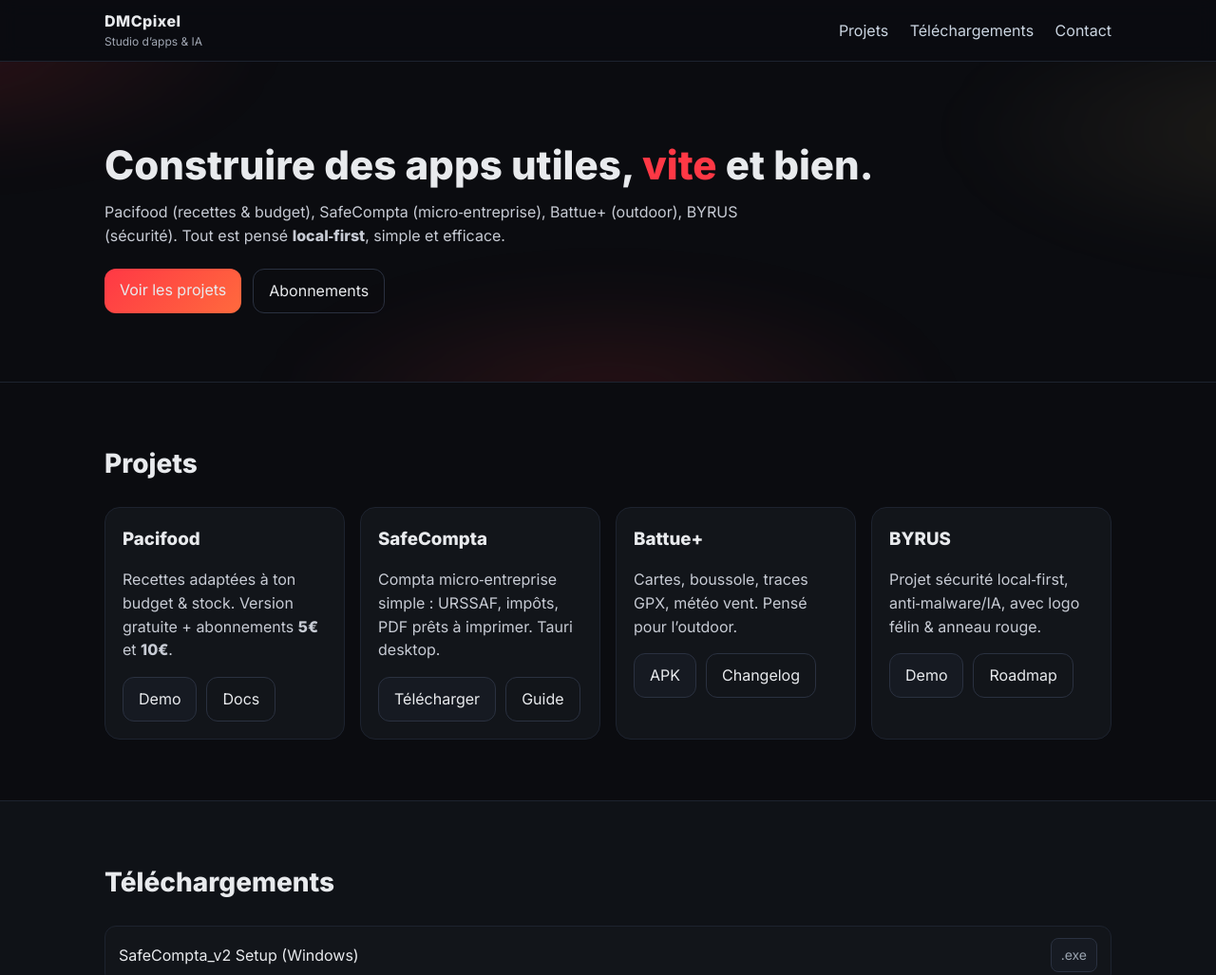
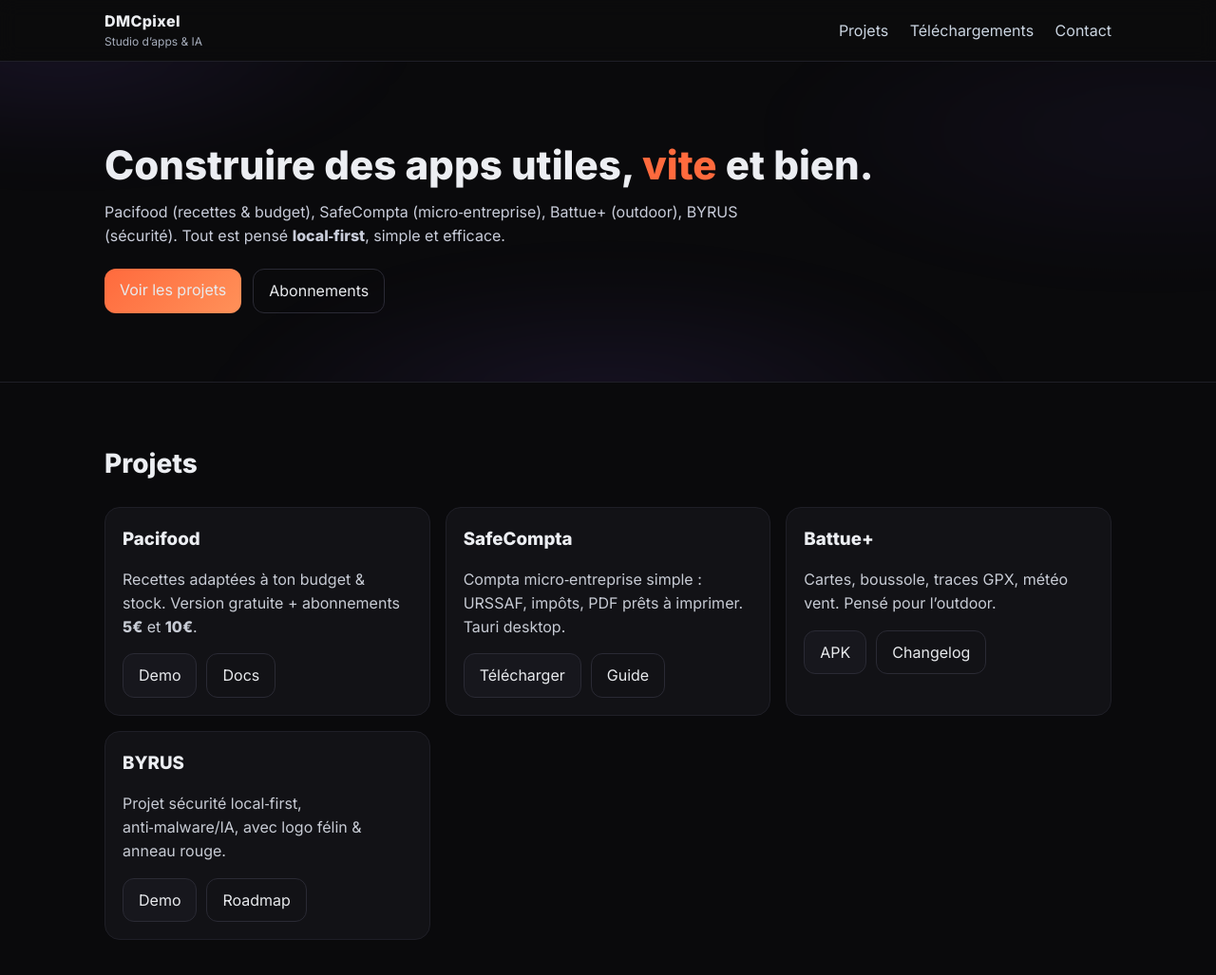
Before and after one commit to domdac/dmcpixel.github.io, a plain HTML site: page index.html in a window 1280 px wide. Shown: the top 1027 px of the page at 95% size. Drawn offline with Linux system fonts and the light colour scheme.

Commit message:
Update styles.css

```diff
--- a/styles.css
+++ b/styles.css
@@ -1,43 +1,65 @@
+/* Thème sombre avec légère teinte (violet par défaut).
+   Pour passer en noir+marron, remplace body.theme-violet par body.theme-brown. */
 *{box-sizing:border-box}
-:root{--bg:#0b0c10;--panel:#12151a;--text:#e8eaed;--muted:#a1a7b3;--brand:#ff3845;--brand2:#d0b36b}
-html,body{margin:0;padding:0;background:var(--bg);color:var(--text);font-family:Inter,system-ui,Segoe UI,Roboto,Helvetica,Arial,sans-serif;line-height:1.55}
-a{color:var(--brand2);text-decoration:none}
-a:hover{opacity:.9}
+:root{
+  --bg:#0a0a0c;          /* noir profond */
+  --panel:#121216;
+  --text:#eceef2;
+  --muted:#a6adbb;
+  --brand:#ff6a3d;       /* accent orange/rouge pour CTA */
+  --chip:#8b5cf6;        /* violet */
+  --tint1:rgba(139,92,246,.10); /* halo violet */
+  --tint2:rgba(139,92,246,.06);
+}
+body.theme-brown{
+  --chip:#d6a36a;        /* marron doré */
+  --tint1:rgba(214,163,106,.12);
+  --tint2:rgba(214,163,106,.07);
+}
+html,body{margin:0;padding:0;background:var(--bg);color:var(--text);
+  font-family:Inter,system-ui,Segoe UI,Roboto,Helvetica,Arial,sans-serif;line-height:1.55}
+a{color:#c9c3ff;text-decoration:none}
+a:hover{opacity:.95}
 .container{max-width:1100px;margin:0 auto;padding:0 20px}
-.site-header{position:sticky;top:0;background:rgba(11,12,16,.7);backdrop-filter:saturate(180%) blur(10px);border-bottom:1px solid #1d232f;z-index:10}
+.site-header{position:sticky;top:0;background:rgba(12,12,14,.7);
+  backdrop-filter:saturate(180%) blur(10px);border-bottom:1px solid #1f1f27;z-index:10}
 .site-header .container{display:flex;align-items:center;justify-content:space-between;height:64px}
 .brand{display:flex;flex-direction:column}
-.logo{font-weight:800;letter-spacing:.5px}
+.logo{font-weight:800;letter-spacing:.4px}
 .tag{font-size:12px;color:var(--muted)}
 .nav a{margin-left:18px;color:#cbd5e1}
 .nav a:hover{color:#fff}
-.hero{position:relative;padding:86px 0 72px;border-bottom:1px solid #1d232f;overflow:hidden}
+.hero{position:relative;padding:86px 0 72px;border-bottom:1px solid #1f1f27;overflow:hidden}
 .hero h1{font-size:42px;line-height:1.1;margin:0 0 14px}
-.hero p{max-width:720px;color:#c7cbd4;margin:0 0 22px}
+.hero p{max-width:720px;color:#c9cdda;margin:0 0 22px}
 .accent{color:var(--brand)}
 .cta{display:flex;gap:12px}
-.btn{display:inline-block;padding:10px 16px;border:1px solid #2a3140;border-radius:12px;background:#161a22;color:#e8eaed;transition:transform .06s ease}
+.btn{display:inline-block;padding:10px 16px;border:1px solid #2a2a34;border-radius:12px;background:#17171d;color:#e8eaed;transition:transform .06s ease}
 .btn:hover{transform:translateY(-1px)}
-.btn.primary{background:linear-gradient(135deg,var(--brand),#ff6a3d);border:none}
+.btn.primary{background:linear-gradient(135deg,var(--brand),#ff9159);border:none}
 .btn.ghost{background:transparent}
 .btn.small{padding:6px 10px;border-radius:8px;font-size:14px}
-.grid-bg{position:absolute;inset:-20%;background:
-radial-gradient(600px 220px at 10% 10%,rgba(255,56,69,.15),transparent 60%),
-radial-gradient(600px 220px at 90% 30%,rgba(208,179,107,.10),transparent 60%),
-radial-gradient(600px 220px at 50% 90%,rgba(255,56,69,.12),transparent 60%);
-pointer-events:none;filter:blur(30px)}
-.section{padding:64px 0;border-bottom:1px solid #1d232f}
-.section.alt{background:#0f1217}
+.grid-bg{position:absolute;inset:-20%;
+  background: radial-gradient(600px 220px at 18% 10%,var(--tint1),transparent 60%),
+              radial-gradient(700px 260px at 82% 30%,var(--tint2),transparent 60%),
+              radial-gradient(700px 260px at 50% 92%,var(--tint1),transparent 60%);
+  pointer-events:none;filter:blur(28px)}
+.section{padding:64px 0;border-bottom:1px solid #1f1f27}
+.section.alt{background:#0d0d12}
 .section h2{margin:0 0 24px;font-size:28px}
-.cards{display:grid;grid-template-columns:repeat(auto-fit,minmax(240px,1fr));gap:16px}
-.card{background:var(--panel);border:1px solid #1d232f;border-radius:16px;padding:18px}
+.cards{display:grid;grid-template-columns:repeat(auto-fit,minmax(260px,1fr));gap:16px}
+.cards.one{grid-template-columns:1fr}
+.card{background:var(--panel);border:1px solid #1f1f27;border-radius:16px;padding:18px}
 .card h3{margin:0 0 8px}
 .card p{color:#c7cbd4}
-.card .actions{display:flex;gap:10px;margin-top:10px}
+.card .actions{display:flex;gap:10px;margin-top:12px}
+.list{margin:0 0 6px 16px}
+.list li{margin:6px 0}
 .downloads{list-style:none;padding:0;margin:0;display:grid;gap:12px}
-.downloads li{display:flex;align-items:center;justify-content:space-between;background:var(--panel);border:1px solid #1d232f;border-radius:12px;padding:12px 14px}
+.downloads li{display:flex;align-items:center;justify-content:space-between;background:var(--panel);border:1px solid #1f1f27;border-radius:12px;padding:12px 14px}
 .note{margin-top:10px;color:#9aa3af}
 .small{font-size:13px;color:#9aa3af}
+.chip{display:inline-block;margin-left:8px;padding:2px 8px;border-radius:999px;background:var(--chip);color:#0b0b10;font-size:12px;font-weight:700}
 @media (max-width:640px){
   .hero h1{font-size:32px}
   .nav{display:none}
```
